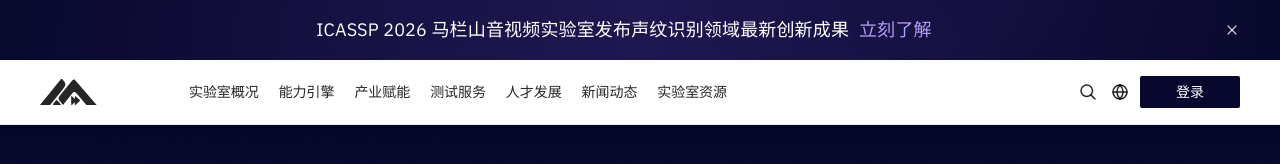
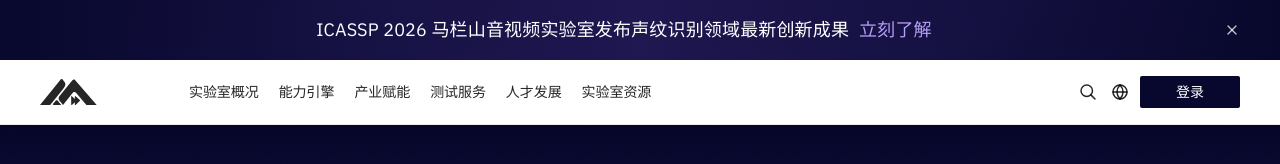
Before and after one commit to honeycyj/mls-lab-website, a React (Vite) app: page / in a window 1280 px wide. Shown: the top 164 px of the page. Built offline with nearby package versions, Linux system fonts and the light colour scheme; a web font is replaced by a local one.

Commit message:
删除导航栏新闻总览模块

```diff
--- a/src/components/layout/Header/headerContent.ts
+++ b/src/components/layout/Header/headerContent.ts
@@ -34,7 +34,6 @@
       { label: "党建活动" },
     ],
   },
-  { label: "新闻动态", href: "#media" },
   {
     label: "实验室资源",
     menuType: "dropdown",
```
